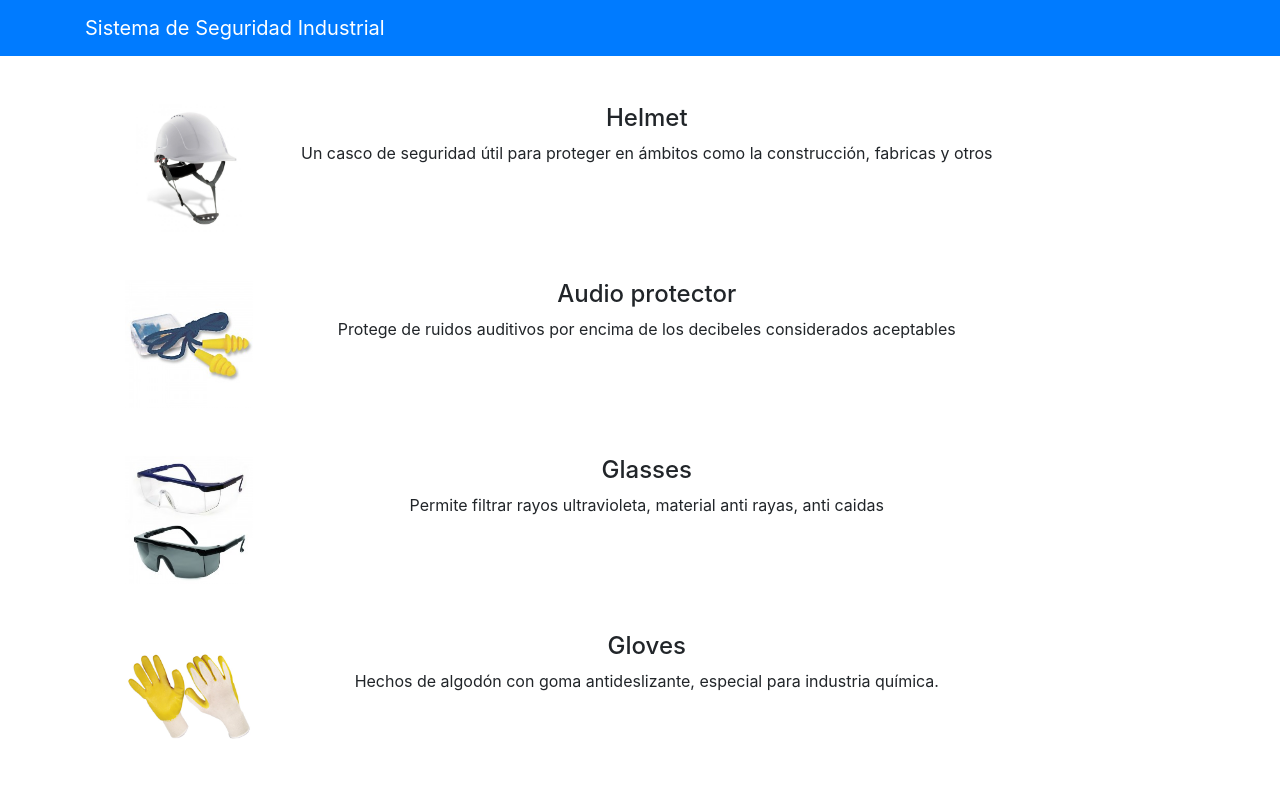
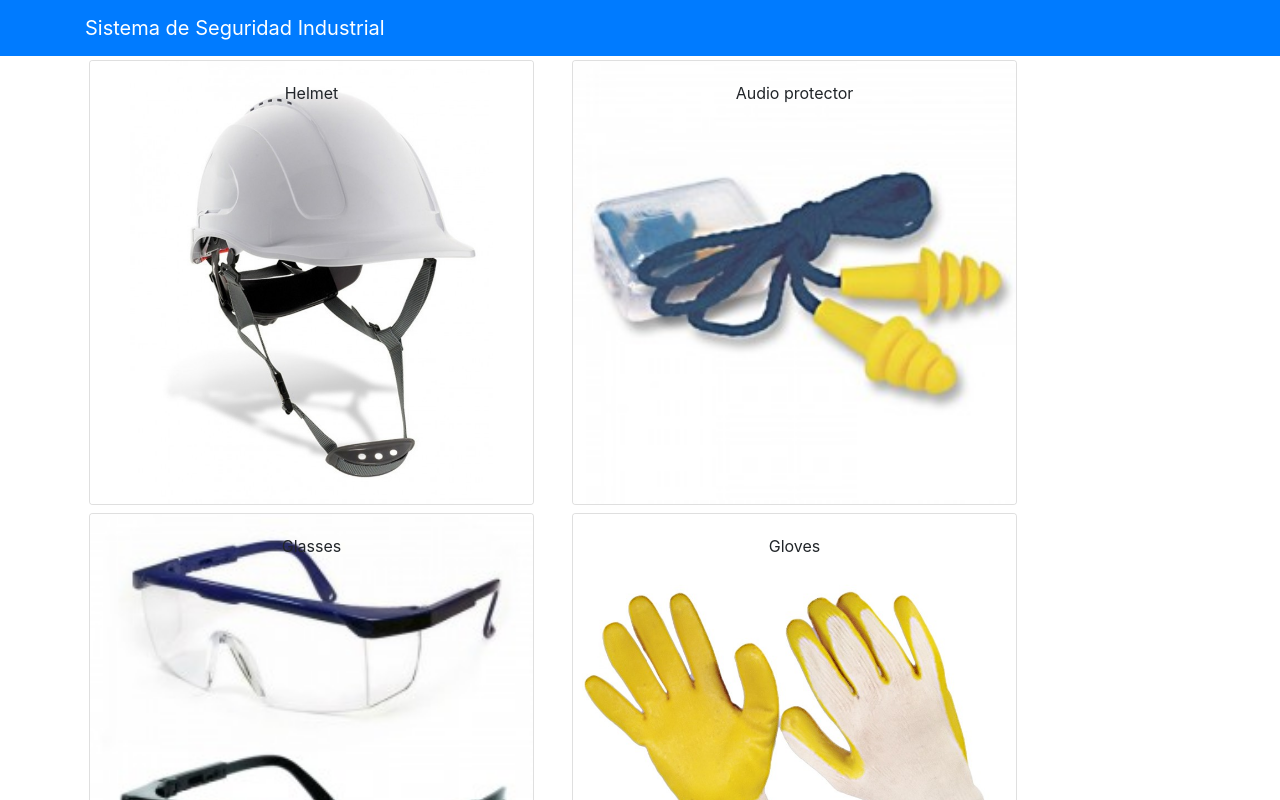
Before and after one commit to academybo-2019/ssi, a React (Create React App) app: page / in a window 1280 px wide. Shown: the top 800 px of the page. Built offline with nearby package versions, Linux system fonts and the light colour scheme.

Commit message:
card list

```diff
--- a/src/App.js
+++ b/src/App.js
@@ -3,8 +3,18 @@ import logo from './logo.svg';
 import './App.css';
 import {Navbar, NavbarBrand} from 'reactstrap';
 import CatalogComponent from './components/CatalogComponent';
+import {ITEMS} from './shared/items';
 
-function App() {
+class App extends React.Component {
+
+  constructor(props, context) {
+    super(props, context);
+    this.state={
+        items: ITEMS
+    }
+}
+
+  render(){
     return (
       <div className="App">
             <Navbar dark color="primary">
@@ -12,10 +22,11 @@ function App() {
                 <NavbarBrand href="/">Sistema de Seguridad Industrial</NavbarBrand>
               </div>
             </Navbar>
-          <CatalogComponent></CatalogComponent>
+            <CatalogComponent items={this.state.items}></CatalogComponent>
           </div>
 
     );
   }
+}
 
 export default App;
--- a/src/components/CatalogComponent.js
+++ b/src/components/CatalogComponent.js
@@ -1,47 +1,10 @@
 import React, { Component } from 'react';
-import {Media} from 'reactstrap';
+import {Media, Card, CardImg, CardImgOverlay, CardTitle} from 'reactstrap';
 class CatalogComponent extends Component {
 
     constructor(props, context) {
         super(props, context);
 
-        this.state={
-            items:[
-                {
-                    name: 'Helmet',
-                    image: '/assets/images/helmet.jpg',
-                    category: 'safety',
-                    label: 'ultra safe',
-                    price: '4.99',
-                    description: 'Un casco de seguridad útil para proteger en ámbitos como la construcción, fabricas y otros'
-                },
-                {
-                    name: 'Audio protector',
-                    image: '/assets/images/audio.jpg',
-                    category: 'safety',
-                    label: 'noise filter',
-                    price: '12.99',
-                    description: 'Protege de ruidos auditivos por encima de los decibeles considerados aceptables'
-                },
-                {
-                    name: 'Glasses',
-                    image: '/assets/images/glasses.jpg',
-                    category: 'safety',
-                    label: 'New technology',
-                    price: '31.99',
-                    description: 'Permite filtrar rayos ultravioleta, material anti rayas, anti caidas'
-                },
-                {
-                    name: 'Gloves',
-                    image: '/assets/images/gloves.jpg',
-                    category: 'safety',
-                    label: '',
-                    price: '12.99',
-                    description: 'Hechos de algodón con goma antideslizante, especial para industria química.'
-                }
-
-            ]
-        }
     }
 
 
@@ -52,19 +15,17 @@ class CatalogComponent extends Component {
         };
 
 
-        var catalog= this.state.items.map(item => {
+        var catalog= this.props.items.map(item => {
             return (
-                <div key={item.id} className="col-12 mt-5">
-                    <Media tag="li">
-                        <Media left middle>
-                            <Media object src={item.image} alt={item.name} style={imgStyle} />
-                        </Media>
-                        <Media body className="ml-5">
-                            <Media heading>{item.name}</Media>
-                            <p>{item.description}</p>
-                        </Media>
-                    </Media>
-                </div>
+                <div key={item.id} className="col-12 col-md-5 m-1">
+            <Card>
+                    <CardImg width="100%" src={item.image} alt={item.name}/>
+                <CardImgOverlay>
+                    <CardTitle>{item.name}</CardTitle>
+                </CardImgOverlay>
+            </Card>
+        </div>
+
             );
         });
 
@@ -72,9 +33,9 @@ class CatalogComponent extends Component {
         return (
               <div className="container">
                 <div className="row">
-                    <Media list>
+
                         {catalog}
-                    </Media>
+
                 </div>
             </div>
 
--- /dev/null
+++ b/src/shared/items.js
@@ -0,0 +1,162 @@
+export const ITEMS = [
+    {
+        name: 'Helmet',
+        image: '/assets/images/helmet.jpg',
+        category: 'safety',
+        label: 'ultra safe',
+        price: '4.99',
+        description: 'Un casco de seguridad útil para proteger en ámbitos como la construcción, fabricas y otros',
+        comments: [
+            {
+                rating: 5,
+                comment: "Imagine all safety PPE in SSI!",
+                author: "Mr T",
+                date: "2012-10-16T17:57:28.556094Z"
+            },
+            {
+                rating: 4,
+                comment: "Gives me a lot of confort, I wish I could get my mother-in-law to have it!",
+                author: "Tania Barrancos",
+                date: "2014-09-05T17:57:28.556094Z"
+            },
+            {
+                rating: 3,
+                comment: "Use it, just use it!",
+                author: "Michael Rodriguez",
+                date: "2015-02-13T17:57:28.556094Z"
+            },
+            {
+                rating: 4,
+                comment: "Ultimate, Reaching for the stars!",
+                author: "Diana Cardozo",
+                date: "2013-12-02T17:57:28.556094Z"
+            },
+            {
+                rating: 2,
+                comment: "It is simply very nice!",
+                author: "50 Cent",
+                date: "2011-12-02T17:57:28.556094Z"
+            }
+        ]
+    },
+    {
+        name: 'Audio protector',
+        image: '/assets/images/audio.jpg',
+        category: 'safety',
+        label: 'noise filter',
+        price: '12.99',
+        description: 'Protege de ruidos auditivos por encima de los decibeles considerados aceptables',
+        comments: [
+            {
+                rating: 5,
+                comment: "Imagine all safety PPE in SSI!",
+                author: "Mr T",
+                date: "2012-10-16T17:57:28.556094Z"
+            },
+            {
+                rating: 5,
+                comment: "Gives me a lot of confort, I wish I could get my mother-in-law to have it!",
+                author: "Tania Barrancos",
+                date: "2014-09-05T17:57:28.556094Z"
+            },
+            {
+                rating: 3,
+                comment: "Use it, just use it!",
+                author: "Michael Rodriguez",
+                date: "2015-02-13T17:57:28.556094Z"
+            },
+            {
+                rating: 4,
+                comment: "Ultimate, Reaching for the stars!",
+                author: "Diana Cardozo",
+                date: "2013-12-02T17:57:28.556094Z"
+            },
+            {
+                rating: 2,
+                comment: "It is simply very nice!",
+                author: "50 Cent",
+                date: "2011-12-02T17:57:28.556094Z"
+            }
+        ]
+    },
+    {
+        name: 'Glasses',
+        image: '/assets/images/glasses.jpg',
+        category: 'safety',
+        label: 'New technology',
+        price: '31.99',
+        description: 'Permite filtrar rayos ultravioleta, material anti rayas, anti caidas',
+        comments: [
+            {
+                rating: 5,
+                comment: "Imagine all safety PPE in SSI!",
+                author: "Mr T",
+                date: "2012-10-16T17:57:28.556094Z"
+            },
+            {
+                rating: 5,
+                comment: "Gives me a lot of confort, I wish I could get my mother-in-law to have it!",
+                author: "Tania Barrancos",
+                date: "2014-09-05T17:57:28.556094Z"
+            },
+            {
+                rating: 3,
+                comment: "Use it, just use it!",
+                author: "Michael Rodriguez",
+                date: "2015-02-13T17:57:28.556094Z"
+            },
+            {
+                rating: 4,
+                comment: "Ultimate, Reaching for the stars!",
+                author: "Diana Cardozo",
+                date: "2013-12-02T17:57:28.556094Z"
+            },
+            {
+                rating: 2,
+                comment: "It is simply very nice!",
+                author: "50 Cent",
+                date: "2011-12-02T17:57:28.556094Z"
+            }
+        ]
+    },
+    {
+        name: 'Gloves',
+        image: '/assets/images/gloves.jpg',
+        category: 'safety',
+        label: '',
+        price: '12.99',
+        description: 'Hechos de algodón con goma antideslizante, especial para industria química.',
+        comments: [
+            {
+                rating: 5,
+                comment: "Imagine all safety PPE in SSI!",
+                author: "Mr T",
+                date: "2012-10-16T17:57:28.556094Z"
+            },
+            {
+                rating: 5,
+                comment: "Gives me a lot of confort, I wish I could get my mother-in-law to have it!",
+                author: "Tania Barrancos",
+                date: "2014-09-05T17:57:28.556094Z"
+            },
+            {
+                rating: 3,
+                comment: "Use it, just use it!",
+                author: "Michael Rodriguez",
+                date: "2015-02-13T17:57:28.556094Z"
+            },
+            {
+                rating: 4,
+                comment: "Ultimate, Reaching for the stars!",
+                author: "Diana Cardozo",
+                date: "2013-12-02T17:57:28.556094Z"
+            },
+            {
+                rating: 2,
+                comment: "It is simply very nice!",
+                author: "50 Cent",
+                date: "2011-12-02T17:57:28.556094Z"
+            }
+        ]
+    }
+];
```
Lines whose indentation alone changed are shown as unchanged.
